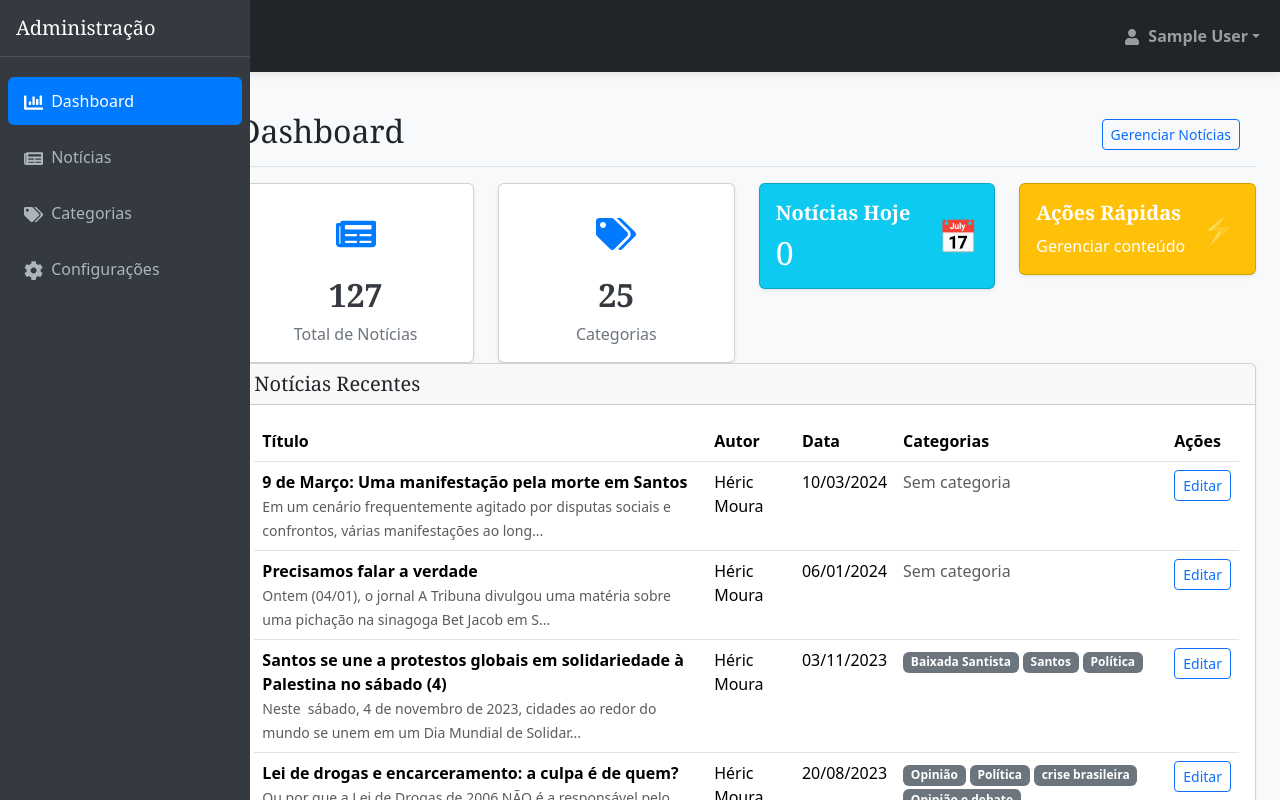
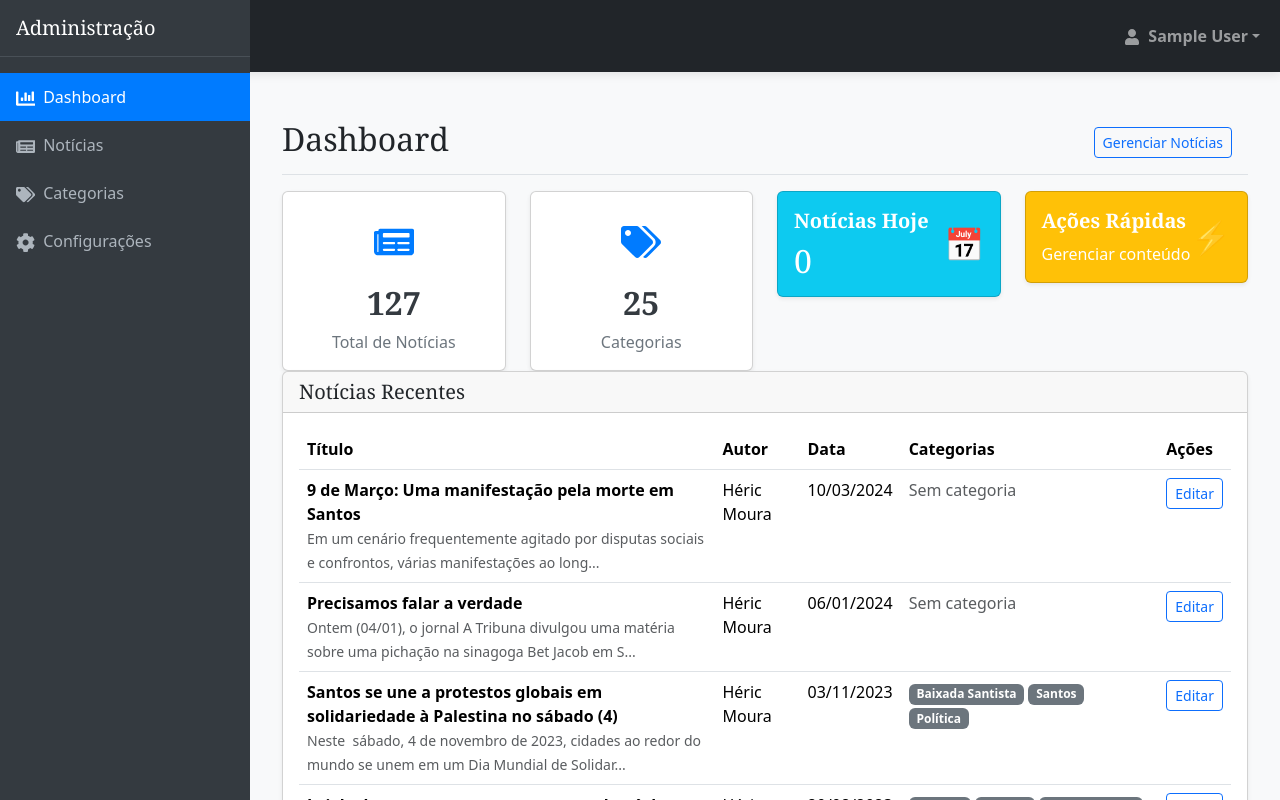
Before and after one commit to hericmr/jornalsantista, a React (Vite) app: page /admin in a window 1280 px wide. Shown: the top 800 px of the page. Built offline with nearby package versions, Linux system fonts and the light colour scheme; sample sign-in values are in the browser's storage.

Commit message:
Remover sidebar branca duplicada no painel administrativo

```diff
--- a/src/admin/components/AdminLayout.jsx
+++ b/src/admin/components/AdminLayout.jsx
@@ -11,7 +11,7 @@ const AdminLayout = ({ children }) => {
   };
 
   return (
-    <div className="admin-layout min-vh-100 bg-light">
+    <div className="admin-layout">
       {/* Header */}
       <nav className="navbar navbar-expand-lg navbar-dark bg-dark">
         <div className="container-fluid">
@@ -42,17 +42,13 @@ const AdminLayout = ({ children }) => {
         </div>
       </nav>
 
-      <div className="container-fluid">
-        <div className="row">
-          {/* Sidebar */}
-          <div className="col-md-3 col-lg-2 d-md-block bg-white sidebar">
-            <AdminSidebar />
-          </div>
+      <div className="d-flex">
+        {/* Sidebar */}
+        <AdminSidebar />
 
-          {/* Main Content */}
-          <main className="col-md-9 ms-sm-auto col-lg-10 px-md-4 py-4">
-            {children}
-          </main>
+        {/* Main Content */}
+        <div className="admin-content">
+          {children}
         </div>
       </div>
     </div>
```
